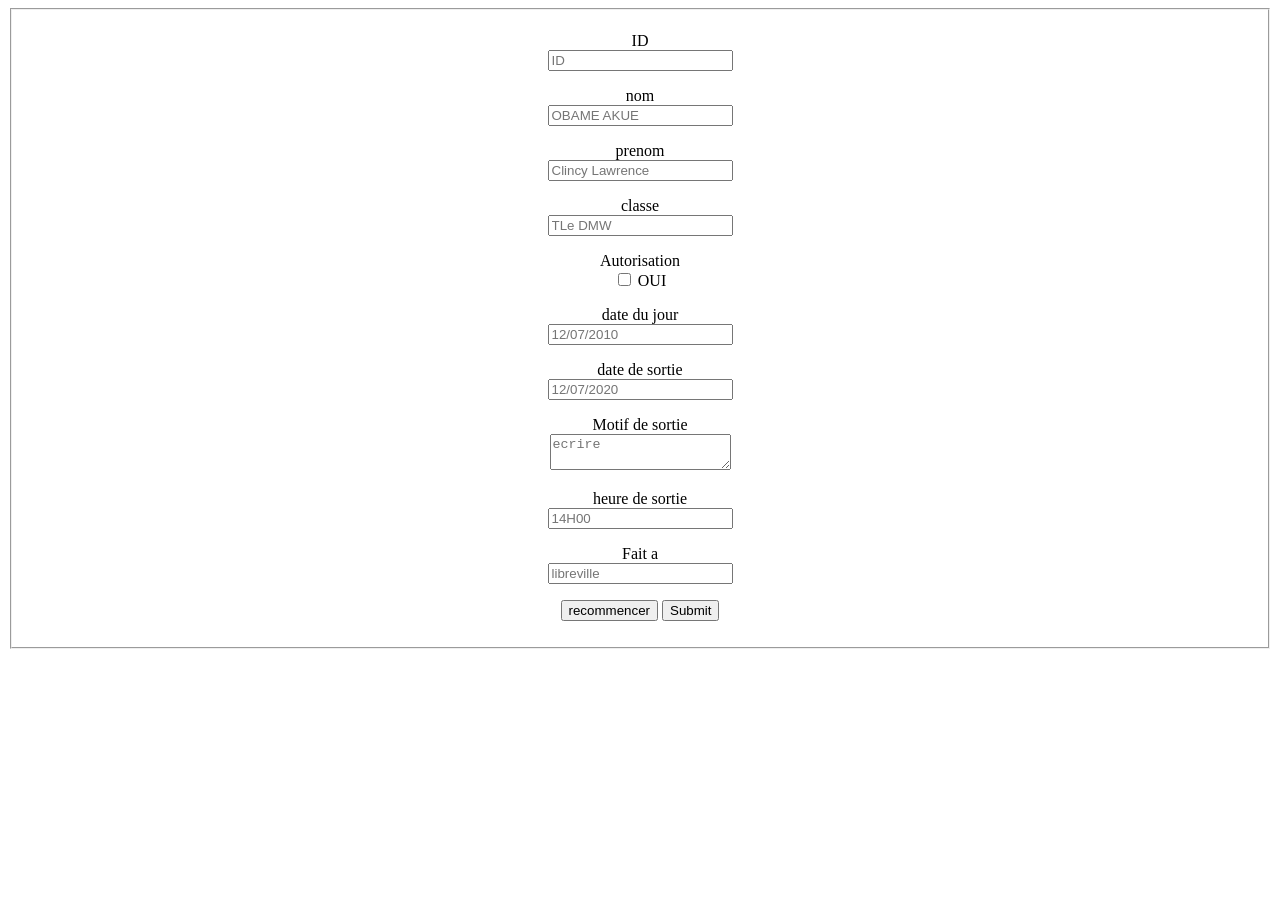
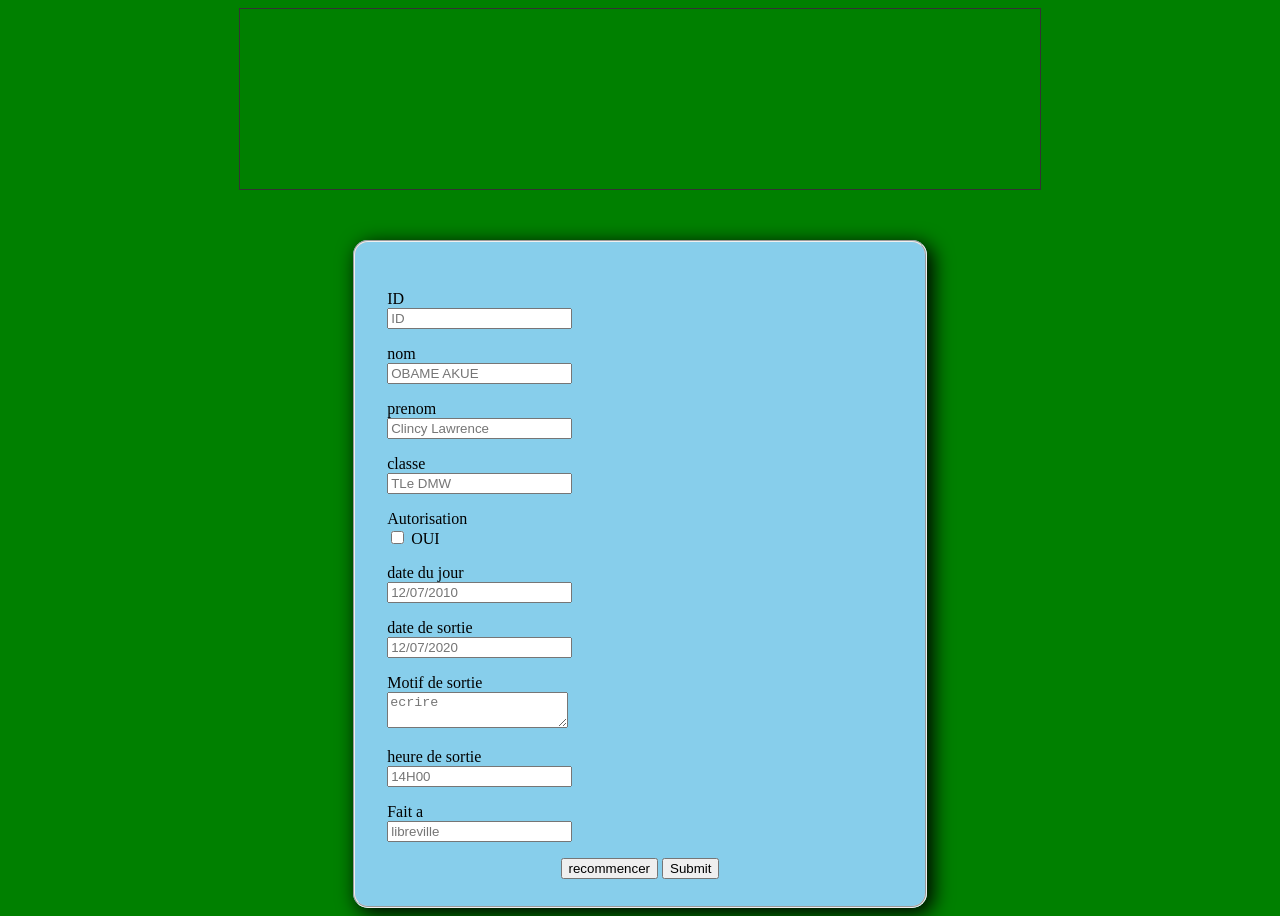
Before and after one commit to clincylawrence/tm, a plain HTML site: page index.html in a window 1280 px wide. Before the commit the page ends 800 px from the top, so only its background shows below. Drawn offline with Linux system fonts and the light colour scheme.

Commit message:
Update index.html

```diff
--- a/index.html
+++ b/index.html
@@ -1,7 +1,7 @@
 <!DOCTYPE html>
 <!-- saved from url=(0048)file:///E:/sublime%20text/billet%20de sortie.html -->
 <html><head><meta http-equiv="Content-Type" content="text/html; charset=UTF-8">
-	<link rel="stylesheet" type="text/css" href="index3.css">
+	<link rel="stylesheet" type="text/css" href="billet_de_sortie.css">
 
 	<meta name="viewport" content="width=device-width, initial-scale=1">
 	<title>Billet de sortie</title>
```
